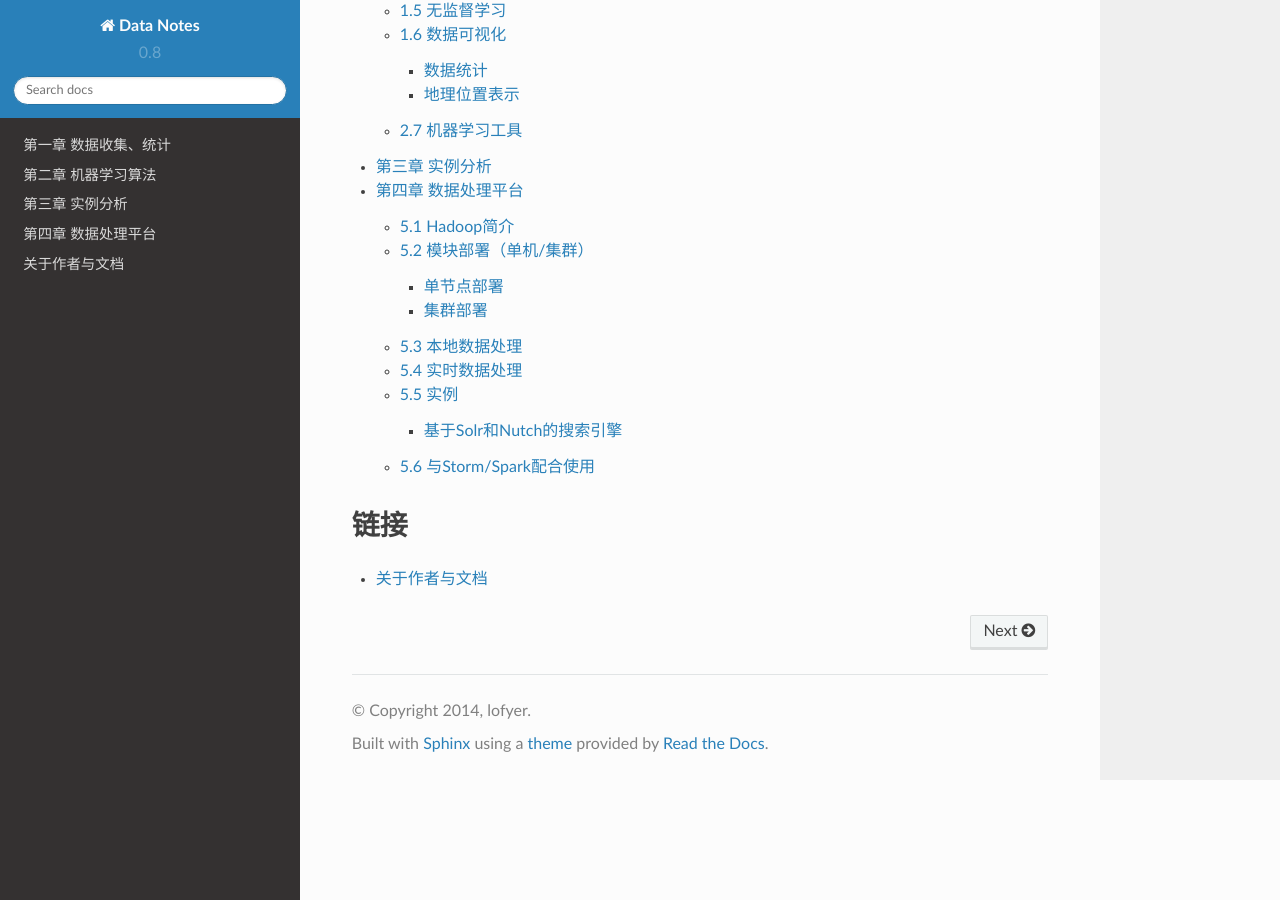
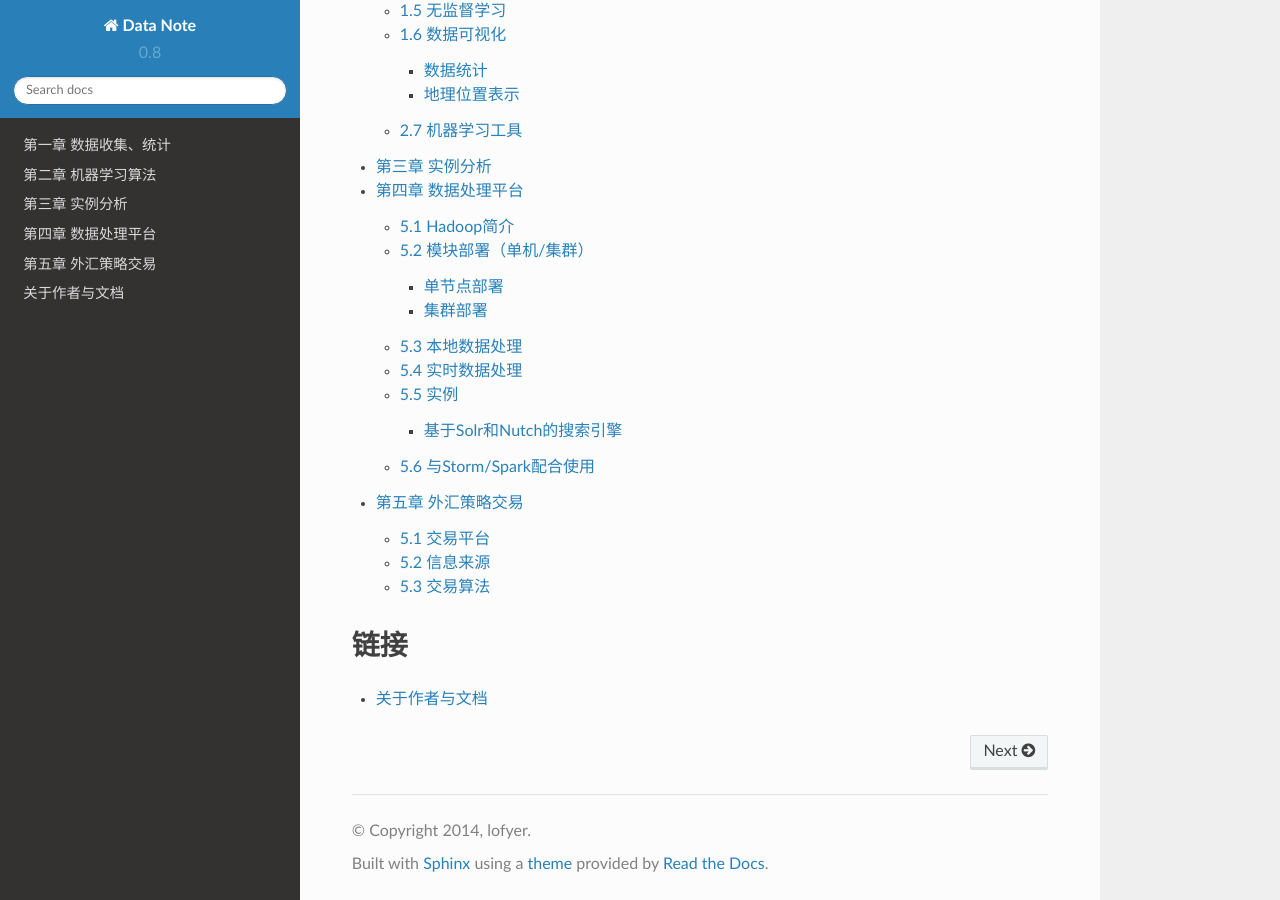
Before and after one commit to lofyer/DataNote, a Sphinx documentation site: the page built from source/index.rst, in a window 1280 px wide and 900 px high, scrolled down 697 px. Built offline with Sphinx 7.4.7 and the Read the Docs theme 2.0.0, drawn with Linux system fonts in a browser that asks for light colours; formulas are drawn with MathJax 3.

Commit message:
添加外汇交易

```diff
--- a/source/conf.py
+++ b/source/conf.py
@@ -50,7 +50,7 @@ source_suffix = '.rst'
 master_doc = 'index'
 
 # General information about the project.
-project = u'Data Notes'
+project = u'Data Note'
 copyright = u'2014, lofyer'
 
 # The version info for the project you're documenting, acts as replacement for
@@ -188,7 +188,7 @@ html_use_smartypants = True
 #html_file_suffix = None
 
 # Output file base name for HTML help builder.
-htmlhelp_basename = 'DataNotes_cndoc'
+htmlhelp_basename = 'DataNote_cndoc'
 
 
 # -- Options for LaTeX output ---------------------------------------------
@@ -208,7 +208,7 @@ latex_elements = {
 # (source start file, target name, title,
 #  author, documentclass [howto, manual, or own class]).
 latex_documents = [
-  ('index', 'DataNoes.tex', u'Data Notes',
+  ('index', 'DataNoes.tex', u'Data Note',
    u'lofyer', 'manual'),
 ]
 
@@ -238,7 +238,7 @@ latex_documents = [
 # One entry per manual page. List of tuples
 # (source start file, name, description, authors, manual section).
 man_pages = [
-    ('index', 'datanotes', u'Data Notes',
+    ('index', 'datanotes', u'Data Note',
      [u'lofyer'], 1)
 ]
 
@@ -252,8 +252,8 @@ man_pages = [
 # (source start file, target name, title, author,
 #  dir menu entry, description, category)
 texinfo_documents = [
-  ('index', 'DataNotes', u'Data Notes',
-   u'lofyer', 'DataNotes', 'One line description of project.',
+  ('index', 'DataNote', u'Data Note',
+   u'lofyer', 'DataNote', 'One line description of project.',
    'Miscellaneous'),
 ]
 
@@ -273,7 +273,7 @@ texinfo_documents = [
 # -- Options for Epub output ----------------------------------------------
 
 # Bibliographic Dublin Core info.
-epub_title = u'Data Notes'
+epub_title = u'Data Note'
 epub_author = u'lofyer'
 epub_publisher = u'lofyer'
 epub_copyright = u'2014, lofyer'
--- a/source/index.rst
+++ b/source/index.rst
@@ -13,6 +13,7 @@
     posts/ch02.rst
     posts/ch03.rst
     posts/ch04.rst
+    posts/ch05.rst
 
 链接
 ==================
--- /dev/null
+++ b/source/posts/ch05.rst
@@ -0,0 +1,15 @@
+=======================
+第五章 外汇策略交易
+=======================
+
+---------------
+5.1 交易平台
+---------------
+
+---------------
+5.2 信息来源
+---------------
+
+---------------
+5.3 交易算法
+---------------
```
